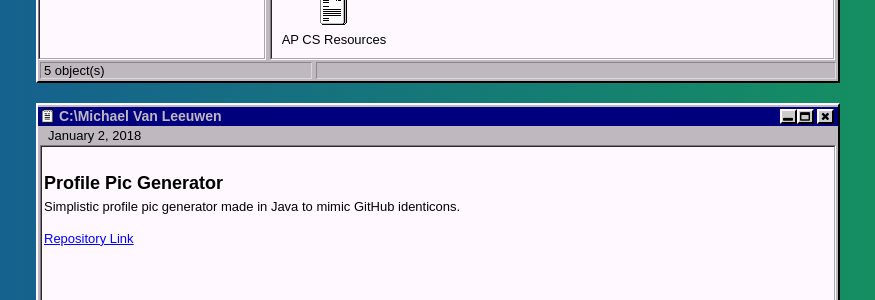
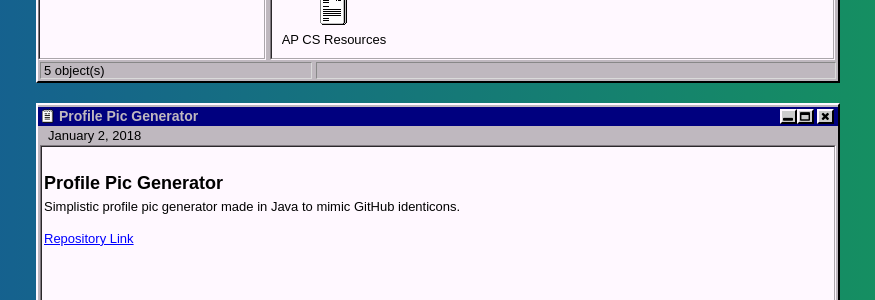
Before and after one commit to MJVL/mjvl.github.io-legacy-v2, a Jekyll site: the page built from _posts/2018-01-02-Profile-Pic-Generator.md, in a window 1280 px wide. Shown: the part 156-456 px from the top of the page, without its empty margins (202-1077 px from the left). Built offline with Jekyll 4.4.1, drawn with Linux system fonts in a browser that asks for light colours.

Commit message:
Revert "Update last header"
This reverts commit 8ce7f55cb59b8f84d1bf748a207d3a6fc5735f86.

```diff
--- a/_layouts/default.html
+++ b/_layouts/default.html
@@ -79,7 +79,7 @@
         <div class="content">
 			<div class="post_title">
 				<img src="/assets/img/file.png" />
-				<h1>C:\Michael Van Leeuwen</h1>
+				<h1>{{  page.title  }}</h1>
 				<a href="/"><div class="btn"><span class="fa fa-times"></span></div></a>
 				<div class="btn btn_max"><span class="fa fa-window-maximize"></span></div>
 				<div class="btn"><span class="fa fa-window-minimize"></span></div>
```
